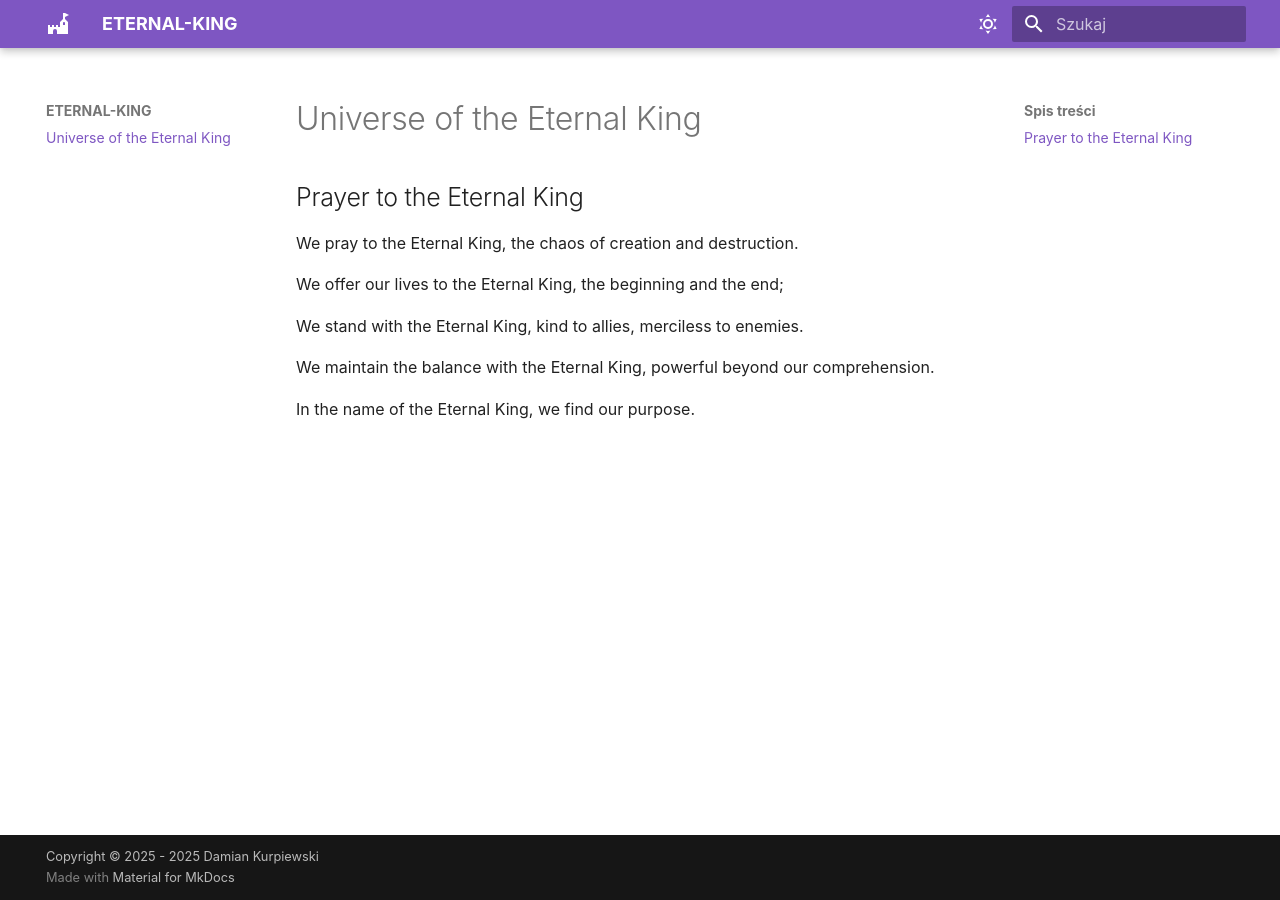
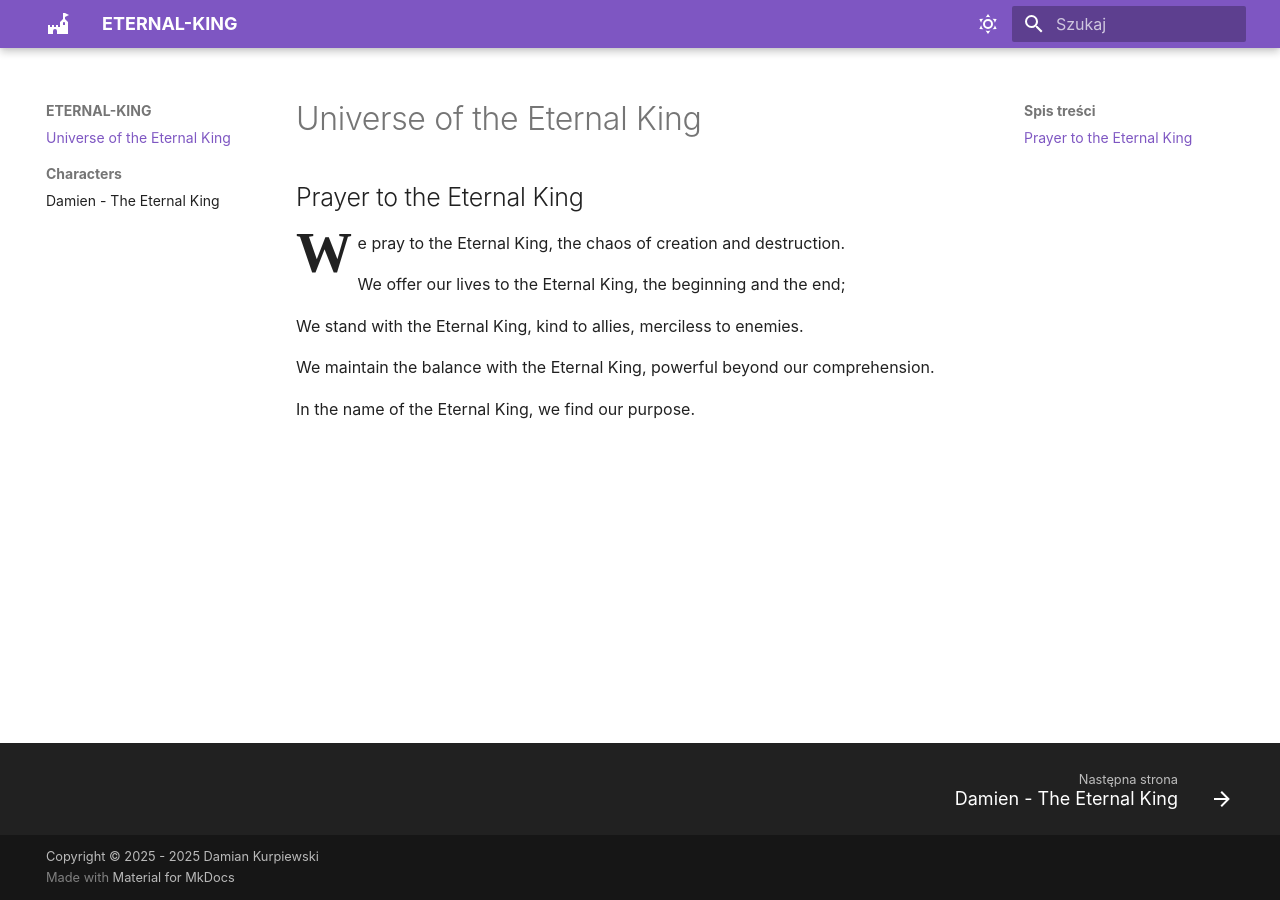
Before and after one commit to blackbat13/eternal-king, an MkDocs documentation site: the page built from docs/index.md, in a window 1280 px wide. Built offline with MkDocs 1.6.1 and Material for MkDocs 9.7.7, drawn with Linux system fonts in a browser that asks for light colours; some web fonts are replaced; plug-ins that fetch from the network failed and are left out.

Commit message:
Added custom css and Damien

```diff
--- /dev/null
+++ b/docs/stylesheets/extra.css
@@ -0,0 +1,8 @@
+.md-content__inner p:first-of-type:first-letter {
+    font-size: 3.5em;
+    float: left;
+    line-height: 0.8;
+    margin-right: 0.1em;
+    font-weight: bold;
+    font-family: 'Metamorphous', cursive;
+}
--- a/mkdocs.yml
+++ b/mkdocs.yml
@@ -67,5 +67,9 @@ extra_javascript:
   - assets/js/mathjax.js
   - https://polyfill.io/v3/polyfill.min.js?features=es6
   - https://cdn.jsdelivr.net/npm/mathjax@3/es5/tex-mml-chtml.js
+extra_css:
+  - stylesheets/extra.css
 nav:
   - 'Universe of the Eternal King': 'index.md'
+  - 'Characters':
+      - 'Damien - The Eternal King': 'characters/damien.md'
```
Also changed, not shown: docs/characters/damien.md (added, +31 -0 lines).
